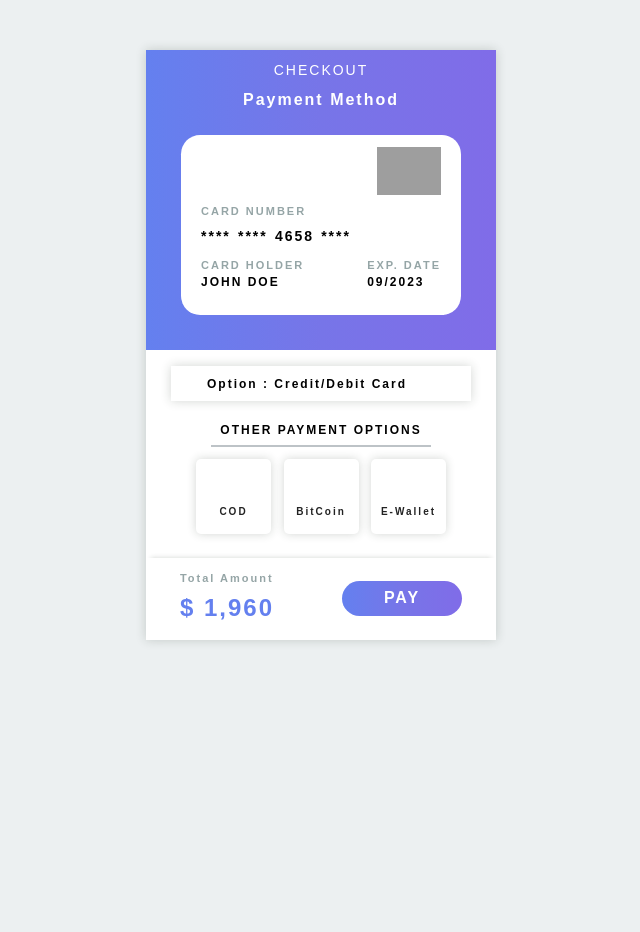
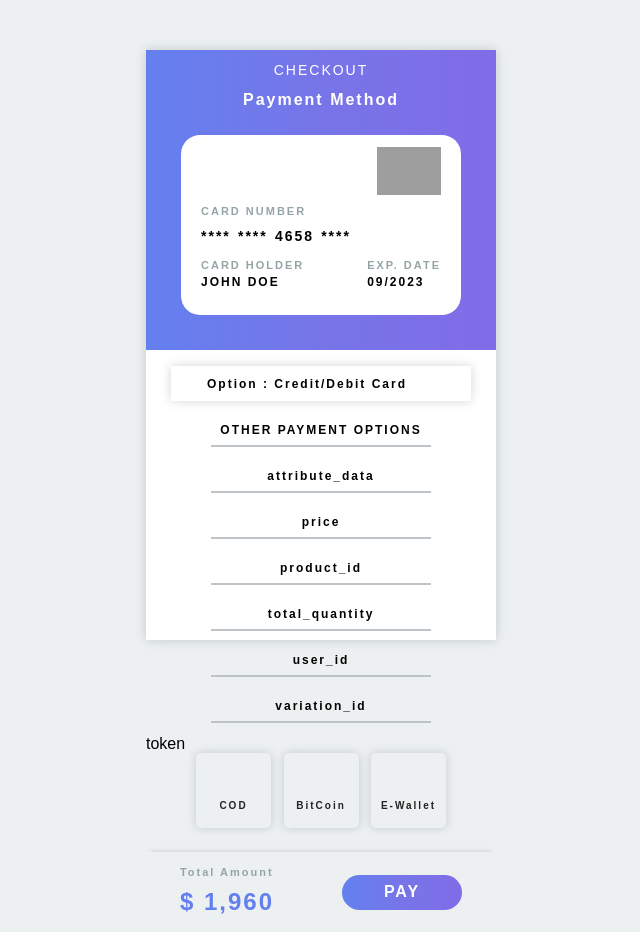
Before and after one commit to biswo907/web_demo, a React (Create React App) app: page / in a window 1280 px wide. Shown: the whole page, without its empty margins (319-959 px from the left). Before the commit the page ends 800 px from the top, so only its background shows below. Built offline with nearby package versions, Linux system fonts and the light colour scheme; grey boxes are pictures that could not be loaded.

Commit message:
pass all value of addToCart

```diff
--- a/src/home.js
+++ b/src/home.js
@@ -9,6 +9,13 @@ function Home() {
 
     // Get the value of 'value' from the URL parameters
     const value = searchParams.get('value');
+    const attribute_data = searchParams.get('attribute_data');
+    const price = searchParams.get('price');
+    const product_id = searchParams.get('product_id');
+    const total_quantity = searchParams.get('total_quantity');
+    const user_id = searchParams.get('user_id');
+    const variation_id = searchParams.get('variation_id');
+    const token = searchParams.get('token');
 
     function goBackToReactNative() {
         // Send a message back to React Native
@@ -54,6 +61,15 @@ function Home() {
                 Option : Credit/Debit Card
             </div>
             <h5 class="center">OTHER PAYMENT OPTIONS</h5>
+            <h5 class="center">{attribute_data ? attribute_data : "attribute_data"}</h5>
+            <h5 class="center">{price ? price : "price"}</h5>
+            <h5 class="center">{product_id ? product_id : "product_id"}</h5>
+            <h5 class="center">{total_quantity ? total_quantity : "total_quantity"}</h5>
+            <h5 class="center">{user_id ? user_id : "user_id"}</h5>
+            <h5 class="center">{variation_id ? variation_id : "variation_id"}</h5>
+            <p>{token ? token : "token"}</p>
+
+
             <div class="options vcenter">
                 <div class="opt">
                     <div class="icon center">
```
